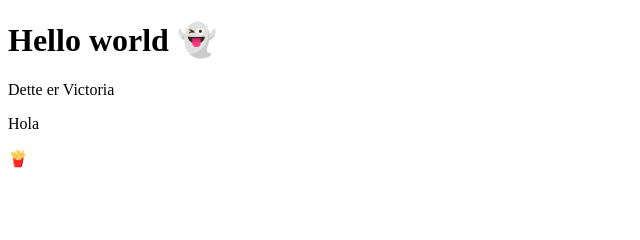
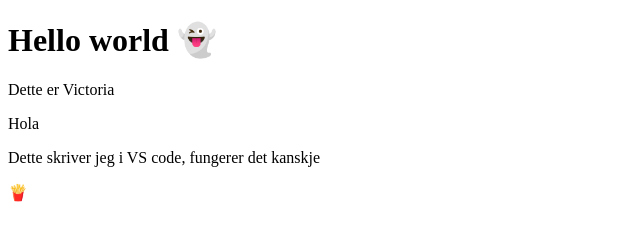
Before and after one commit to linus-linus/testGroup, a plain HTML site: page index.html in a window 1280 px wide. Shown: the whole page, without its empty margins (0-640 px from the left). Drawn offline with Linux system fonts and the light colour scheme.

Commit message:
Update index.html
Lagt til en <p>

```diff
--- a/index.html
+++ b/index.html
@@ -13,6 +13,8 @@
 
     <p>Hola</p>
 
+    <p>Dette skriver jeg i VS code, fungerer det kanskje</p>
+
     <div>🍟</div>
   </body>
 </html>
```
